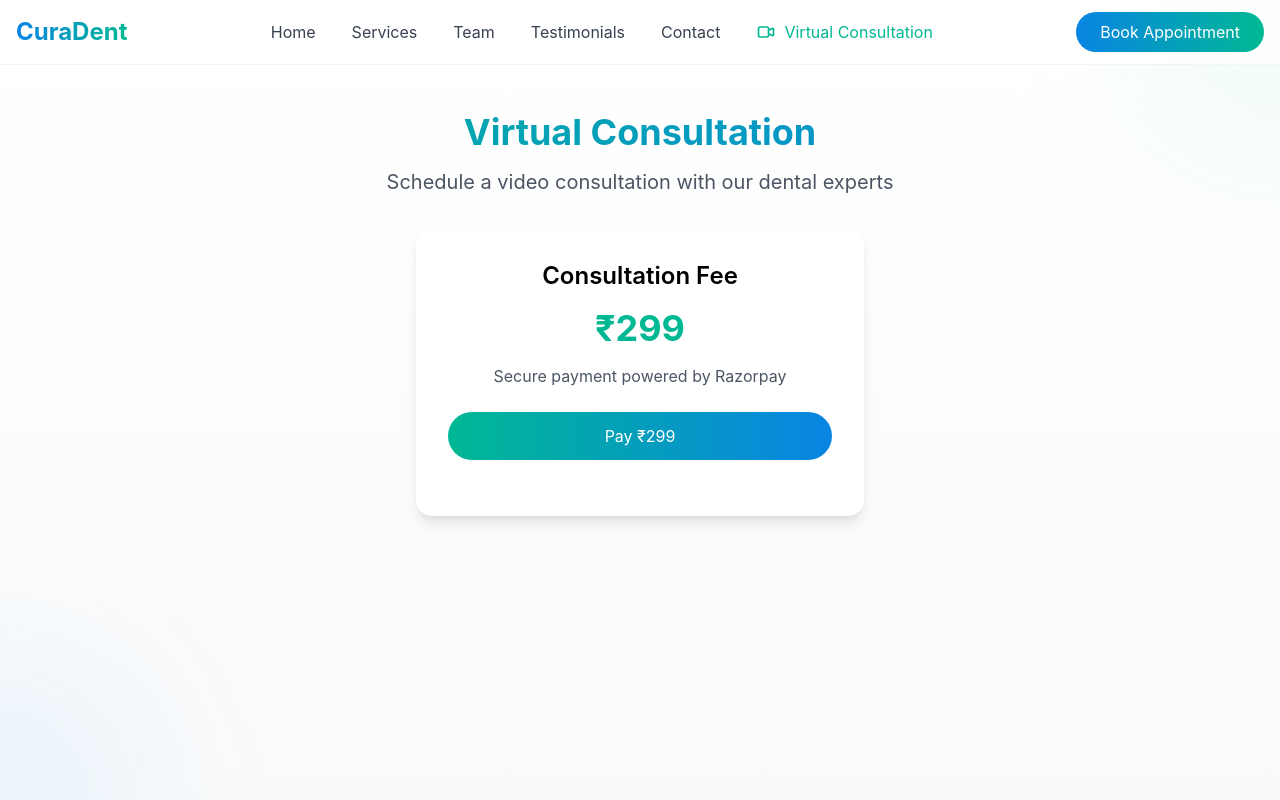
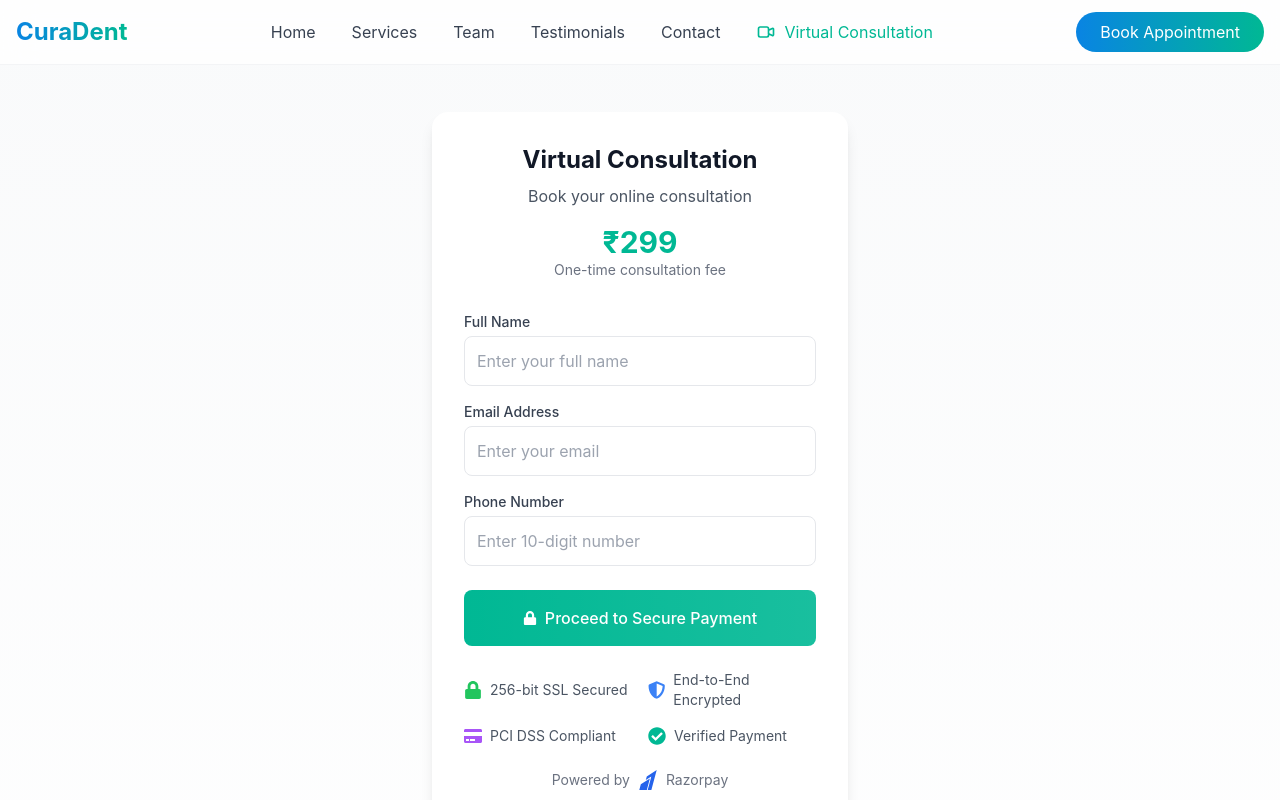
Before and after one commit to saurabhwebdev/CuradentWebsite, a React (Create React App) app: page /teleconsult in a window 1280 px wide. Shown: the top 800 px of the page. Built offline with nearby package versions, Linux system fonts and the light colour scheme.

Commit message:
iMPROVED RAZOR PAY INTEGRATION, STILL IN TEST MODE

```diff
--- a/package.json
+++ b/package.json
@@ -21,6 +21,7 @@
     "react": "^18.3.1",
     "react-dom": "^18.3.1",
     "react-helmet-async": "^2.0.5",
+    "react-icons": "^5.3.0",
     "react-router-dom": "^6.28.0",
     "react-scripts": "5.0.1",
     "tailwindcss": "^3.4.15",
--- a/src/components/TeleConsult.js
+++ b/src/components/TeleConsult.js
@@ -1,34 +1,34 @@
 import React, { useState, useEffect } from 'react';
 import { motion } from 'framer-motion';
+import { FaLock, FaShieldAlt, FaCreditCard, FaCheckCircle } from 'react-icons/fa';
+import { SiRazorpay } from 'react-icons/si';
 
 function TeleConsult() {
   const [showCalendly, setShowCalendly] = useState(false);
-  const [paymentError, setPaymentError] = useState('');
+  const [isCalendlyLoading, setIsCalendlyLoading] = useState(true);
   const [loading, setLoading] = useState(false);
+  const [error, setError] = useState('');
   const consultationFee = 299;
-  const [isCalendlyLoading, setIsCalendlyLoading] = useState(true);
+
+  // Simple form state
+  const [name, setName] = useState('');
+  const [email, setEmail] = useState('');
+  const [phone, setPhone] = useState('');
 
   useEffect(() => {
     if (showCalendly) {
-      setIsCalendlyLoading(true);
       const script = document.createElement('script');
       script.src = "https://assets.calendly.com/assets/external/widget.js";
       script.async = true;
       document.body.appendChild(script);
 
-      const initCalendly = () => {
-        if (window.Calendly) {
+      script.onload = () => {
         window.Calendly.initInlineWidget({
           url: 'https://calendly.com/hellocuradent/virtual-consultation',
           parentElement: document.querySelector('.calendly-inline-container'),
-            prefill: {},
-            utm: {}
         });
         setTimeout(() => setIsCalendlyLoading(false), 1000);
-        }
       };
-
-      script.onload = initCalendly;
 
       return () => {
         document.body.removeChild(script);
@@ -36,158 +36,202 @@ function TeleConsult() {
     }
   }, [showCalendly]);
 
-  const initiatePayment = () => {
+  const handlePayment = () => {
+    if (!name || !email || !phone) {
+      setError('Please fill all fields');
+      return;
+    }
+
     setLoading(true);
-    setPaymentError('');
+    setError('');
 
     const options = {
-      key: "rzp_test_AiGEdpl2KqC1xZ", // Your razorpay key
-      amount: consultationFee * 100, // amount in paisa
+      key: "rzp_test_AiGEdpl2KqC1xZ",
+      amount: consultationFee * 100,
       currency: "INR",
       name: "CuraDent",
-      description: "Virtual Consultation Booking",
-      handler: function (response) {
-        // Payment successful
-        console.log("Payment successful:", response);
-        setShowCalendly(true);
-      },
+      description: "Virtual Consultation",
       prefill: {
-        name: "",
-        email: "",
-        contact: ""
-      },
-      notes: {
-        address: "CuraDent Healthcare"
+        name,
+        email,
+        contact: phone
       },
       theme: {
         color: "#6366f1"
       },
-      modal: {
-        ondismiss: function() {
-          setLoading(false);
-        }
+      handler: function(response) {
+        console.log(response);
+        setShowCalendly(true);
       }
     };
 
-    try {
-      const razorpayInstance = new window.Razorpay(options);
-      razorpayInstance.open();
-    } catch (error) {
-      console.error("Payment error:", error);
-      setPaymentError('Failed to initiate payment. Please try again.');
+    const rzp = new window.Razorpay(options);
+    rzp.open();
     setLoading(false);
-    }
   };
 
-  const LoadingAnimation = () => (
-    <div className="flex flex-col items-center justify-center h-[700px]">
-      <motion.div
-        className="relative w-24 h-24"
-        animate={{ rotate: 360 }}
-        transition={{ duration: 2, repeat: Infinity, ease: "linear" }}
-      >
-        <motion.div
-          className="absolute inset-0 border-4 border-primary/30 rounded-full"
-          initial={{ scale: 0.8, opacity: 0 }}
-          animate={{ scale: 1, opacity: 1 }}
-          transition={{ duration: 1, repeat: Infinity, repeatType: "reverse" }}
-        />
-
-        <motion.div
-          className="absolute inset-2 border-4 border-secondary/40 rounded-full"
-          initial={{ scale: 1, opacity: 0 }}
-          animate={{ scale: 0.8, opacity: 1 }}
-          transition={{ duration: 1, repeat: Infinity, repeatType: "reverse", delay: 0.5 }}
-        />
-
-        <motion.div
-          className="absolute inset-[42%] bg-gradient-to-r from-primary to-secondary rounded-full"
-          initial={{ scale: 0.5 }}
-          animate={{ scale: 1 }}
-          transition={{ duration: 0.5, repeat: Infinity, repeatType: "reverse" }}
-        />
-      </motion.div>
-
-      <motion.p
-        className="mt-8 text-lg text-gray-600"
-        initial={{ opacity: 0 }}
-        animate={{ opacity: 1 }}
-        transition={{ duration: 0.5 }}
-      >
-        Loading your consultation calendar...
-      </motion.p>
+  const SecurityBadges = () => (
+    <div className="grid grid-cols-2 gap-4 mt-8 mb-6">
+      <div className="flex items-center space-x-2 text-gray-600 text-sm">
+        <FaLock className="text-green-500 text-lg" />
+        <span>256-bit SSL Secured</span>
+      </div>
+      <div className="flex items-center space-x-2 text-gray-600 text-sm">
+        <FaShieldAlt className="text-blue-500 text-lg" />
+        <span>End-to-End Encrypted</span>
+      </div>
+      <div className="flex items-center space-x-2 text-gray-600 text-sm">
+        <FaCreditCard className="text-purple-500 text-lg" />
+        <span>PCI DSS Compliant</span>
+      </div>
+      <div className="flex items-center space-x-2 text-gray-600 text-sm">
+        <FaCheckCircle className="text-primary text-lg" />
+        <span>Verified Payment</span>
+      </div>
     </div>
   );
 
+  const PaymentFeatures = () => (
+    <div className="border-t border-gray-100 pt-6 mt-6">
+      <h3 className="text-sm font-medium text-gray-900 mb-4">What you get:</h3>
+      <div className="space-y-3">
+        {[
+          'Secure Video Consultation',
+          'Detailed Medical Discussion',
+          'Digital Prescription',
+          'Follow-up Support',
+          'Payment Receipt'
+        ].map((feature, index) => (
+          <div key={index} className="flex items-center space-x-2 text-sm text-gray-600">
+            <FaCheckCircle className="text-green-500 flex-shrink-0" />
+            <span>{feature}</span>
+          </div>
+        ))}
+      </div>
+    </div>
+  );
+
+  if (showCalendly) {
     return (
-    <div className="pt-16 min-h-screen bg-gradient-to-b from-white to-gray-50">
-      {/* Background Decorations */}
-      <div className="absolute inset-0 overflow-hidden">
-        <div className="absolute -top-40 -right-40 w-80 h-80 bg-primary/5 rounded-full blur-3xl"></div>
-        <div className="absolute -bottom-40 -left-40 w-80 h-80 bg-secondary/5 rounded-full blur-3xl"></div>
+      <div className="pt-16 min-h-screen bg-gray-50">
+        <div className="max-w-7xl mx-auto px-4 py-12">
+          <div className="bg-white rounded-2xl shadow-lg p-6 md:p-8">
+            {isCalendlyLoading ? (
+              <div className="h-[600px] flex items-center justify-center">
+                <div className="animate-spin rounded-full h-12 w-12 border-4 border-primary border-t-transparent"></div>
               </div>
+            ) : (
+              <div className="calendly-inline-container min-h-[600px]" />
+            )}
+          </div>
+        </div>
+      </div>
+    );
+  }
 
-      <div className="max-w-7xl mx-auto px-4 sm:px-6 lg:px-8 py-12 relative">
+  return (
+    <div className="pt-16 min-h-screen bg-gradient-to-b from-gray-50 to-white">
+      <div className="max-w-md mx-auto px-4 py-12">
         <motion.div
           initial={{ opacity: 0, y: 20 }}
           animate={{ opacity: 1, y: 0 }}
-          className="text-center mb-12"
+          className="bg-white rounded-2xl shadow-lg p-8"
         >
-          <h1 className="text-4xl font-bold mb-4 bg-gradient-to-r from-primary to-secondary bg-clip-text text-transparent">
-            Virtual Consultation
-          </h1>
-          <p className="text-xl text-gray-600 max-w-2xl mx-auto mb-8">
-            Schedule a video consultation with our dental experts
-          </p>
+          <div className="text-center mb-8">
+            <h1 className="text-2xl font-bold text-gray-900">Virtual Consultation</h1>
+            <p className="text-gray-600 mt-2">Book your online consultation</p>
+            <div className="mt-4 flex flex-col items-center">
+              <span className="text-3xl font-bold text-primary">₹{consultationFee}</span>
+              <span className="text-sm text-gray-500">One-time consultation fee</span>
+            </div>
+          </div>
 
-          {!showCalendly ? (
-            <motion.div
-              initial={{ opacity: 0, y: 20 }}
-              animate={{ opacity: 1, y: 0 }}
-              className="bg-white rounded-2xl shadow-lg p-8 max-w-md mx-auto"
-            >
-              <h2 className="text-2xl font-semibold mb-4">Consultation Fee</h2>
-              <p className="text-4xl font-bold text-primary mb-4">₹{consultationFee}</p>
+          <form className="space-y-6" onSubmit={(e) => e.preventDefault()}>
+            <div className="space-y-4">
+              <div>
+                <label htmlFor="name" className="block text-sm font-medium text-gray-700 mb-1">
+                  Full Name
+                </label>
+                <input
+                  id="name"
+                  type="text"
+                  placeholder="Enter your full name"
+                  value={name}
+                  onChange={(e) => setName(e.target.value)}
+                  className="w-full p-3 border rounded-lg focus:ring-2 focus:ring-primary/20 focus:border-primary outline-none"
+                />
+              </div>
 
-              <div className="text-center mb-6">
-                <p className="text-gray-600 mb-6">
-                  Secure payment powered by Razorpay
-                </p>
+              <div>
+                <label htmlFor="email" className="block text-sm font-medium text-gray-700 mb-1">
+                  Email Address
+                </label>
+                <input
+                  id="email"
+                  type="email"
+                  placeholder="Enter your email"
+                  value={email}
+                  onChange={(e) => setEmail(e.target.value)}
+                  className="w-full p-3 border rounded-lg focus:ring-2 focus:ring-primary/20 focus:border-primary outline-none"
+                />
+              </div>
+
+              <div>
+                <label htmlFor="phone" className="block text-sm font-medium text-gray-700 mb-1">
+                  Phone Number
+                </label>
+                <input
+                  id="phone"
+                  type="tel"
+                  placeholder="Enter 10-digit number"
+                  value={phone}
+                  onChange={(e) => setPhone(e.target.value)}
+                  className="w-full p-3 border rounded-lg focus:ring-2 focus:ring-primary/20 focus:border-primary outline-none"
+                  maxLength={10}
+                />
+              </div>
+            </div>
+
+            {error && (
+              <div className="bg-red-50 text-red-500 text-sm p-3 rounded-lg flex items-center space-x-2">
+                <FaShieldAlt className="flex-shrink-0" />
+                <span>{error}</span>
+              </div>
+            )}
+
             <button
-                  onClick={initiatePayment}
+              onClick={handlePayment}
               disabled={loading}
-                  className="w-full bg-gradient-to-r from-primary to-secondary text-white px-6 py-3 rounded-full hover:shadow-lg transition-all duration-300 disabled:opacity-50"
+              className="w-full bg-gradient-to-r from-primary to-primary/90 text-white p-4 rounded-lg hover:shadow-lg transition-all duration-300 disabled:opacity-50 font-medium flex items-center justify-center space-x-2"
             >
               {loading ? (
-                    <span className="flex items-center justify-center">
-                      <svg className="animate-spin -ml-1 mr-3 h-5 w-5 text-white" xmlns="http://www.w3.org/2000/svg" fill="none" viewBox="0 0 24 24">
-                        <circle className="opacity-25" cx="12" cy="12" r="10" stroke="currentColor" strokeWidth="4"></circle>
-                        <path className="opacity-75" fill="currentColor" d="M4 12a8 8 0 018-8V0C5.373 0 0 5.373 0 12h4zm2 5.291A7.962 7.962 0 014 12H0c0 3.042 1.135 5.824 3 7.938l3-2.647z"></path>
-                      </svg>
-                      Processing...
-                    </span>
+                <>
+                  <div className="animate-spin rounded-full h-5 w-5 border-2 border-white border-t-transparent" />
+                  <span>Processing...</span>
+                </>
               ) : (
-                    'Pay ₹299'
+                <>
+                  <FaLock className="text-sm" />
+                  <span>Proceed to Secure Payment</span>
+                </>
               )}
             </button>
-                {paymentError && (
-                  <p className="text-red-500 text-sm mt-4">{paymentError}</p>
-                )}
+
+            <SecurityBadges />
+
+            <div className="flex items-center justify-center space-x-2 text-sm text-gray-500">
+              <span>Powered by</span>
+              <SiRazorpay className="text-blue-600 text-xl" />
+              <span>Razorpay</span>
             </div>
-            </motion.div>
-          ) : (
-            <motion.div
-              initial={{ opacity: 0, y: 20 }}
-              animate={{ opacity: 1, y: 0 }}
-              className="bg-white rounded-2xl shadow-lg p-6 md:p-8"
-            >
-              {isCalendlyLoading && <LoadingAnimation />}
-              <div
-                className={`calendly-inline-container ${isCalendlyLoading ? 'hidden' : 'block'}`}
-                style={{ minWidth: '320px', height: '700px' }}
-              />
-            </motion.div>
-          )}
+
+            <PaymentFeatures />
+
+            <div className="mt-6 text-xs text-gray-500 text-center space-y-2">
+              <p>Your payment information is encrypted and secure</p>
+              <p>By proceeding, you agree to our Terms of Service and Privacy Policy</p>
+            </div>
+          </form>
         </motion.div>
       </div>
     </div>
```
Also changed, not shown: public/manifest.json, 2 other files (tests, documents, lock files or other folders). Lines whose indentation alone changed are shown as unchanged.
